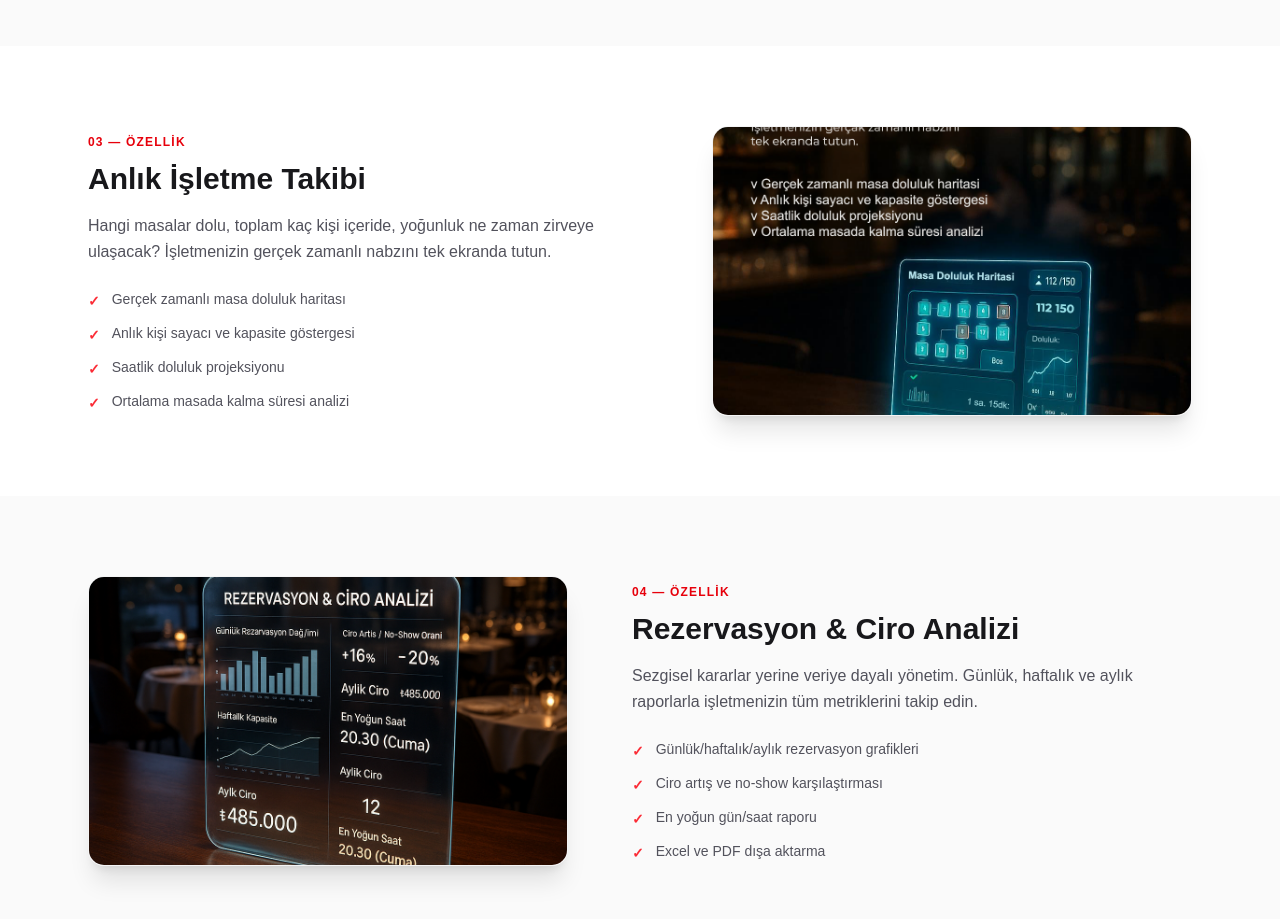
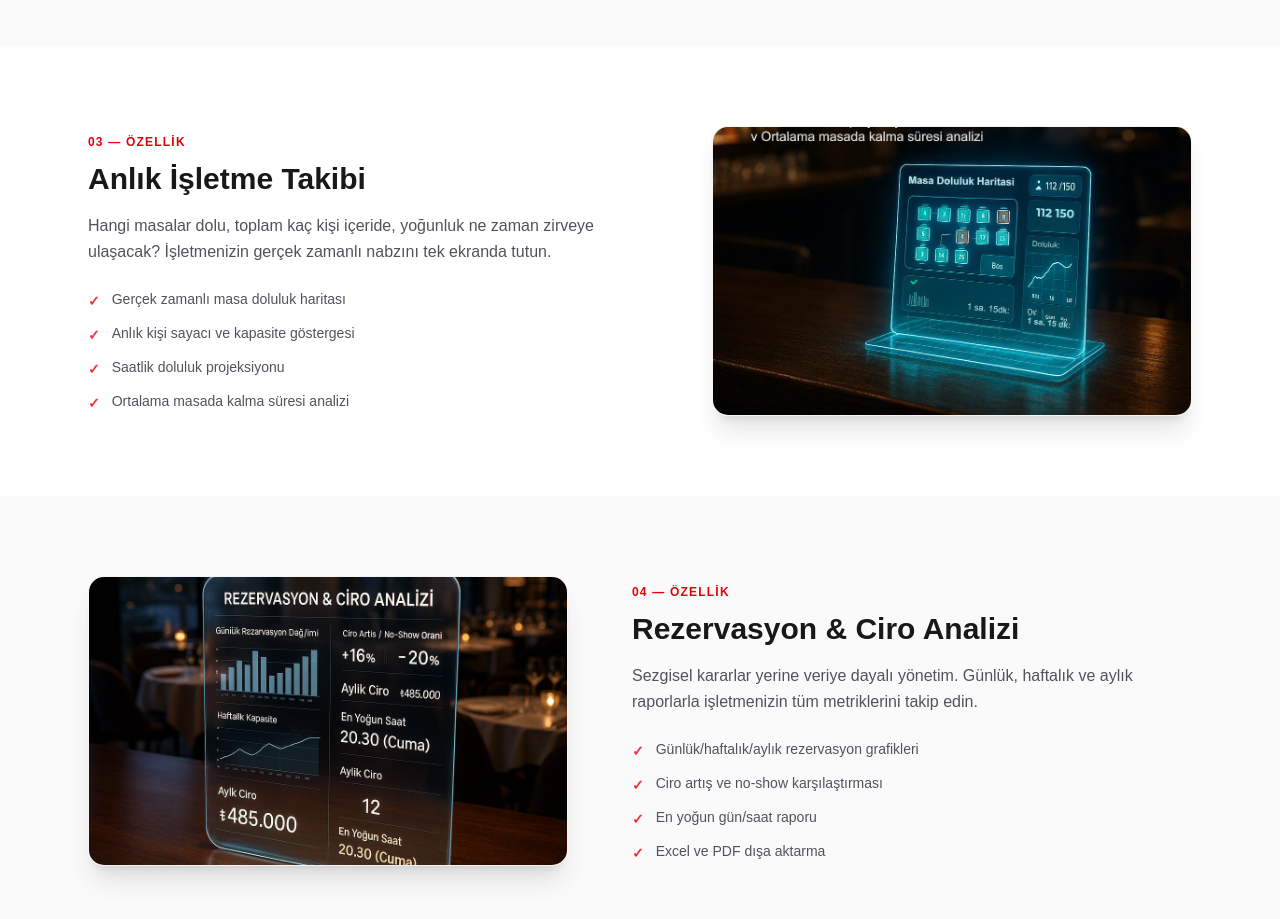
Before and after one commit to duzkayahalitcan-commits/checkrezerve, a Next.js app: page /ozellikler in a window 1280 px wide. Shown: the part 1340-2259 px from the top of the page. Built offline with nearby package versions, Linux system fonts and the light colour scheme.

Commit message:
fix: 03 anlık işletme görseli object-bottom ile alt kısım gösteriliyor

```diff
--- a/app/ozellikler/page.tsx
+++ b/app/ozellikler/page.tsx
@@ -39,6 +39,7 @@ const FEATURES = [
   {
     num: '03',
     img: '/images/designer-15.png',
+    imgClass: 'object-bottom',
     title: 'Anlık İşletme Takibi',
     desc: 'Hangi masalar dolu, toplam kaç kişi içeride, yoğunluk ne zaman zirveye ulaşacak? İşletmenizin gerçek zamanlı nabzını tek ekranda tutun.',
     items: [
@@ -183,7 +184,7 @@ export default function OzelliklerPage() {
                     alt={f.title}
                     width={480}
                     height={340}
-                    className="w-full h-72 object-cover"
+                    className={`w-full h-72 object-cover ${f.imgClass ?? ''}`}
                     loading="lazy"
                   />
                 </div>
```
